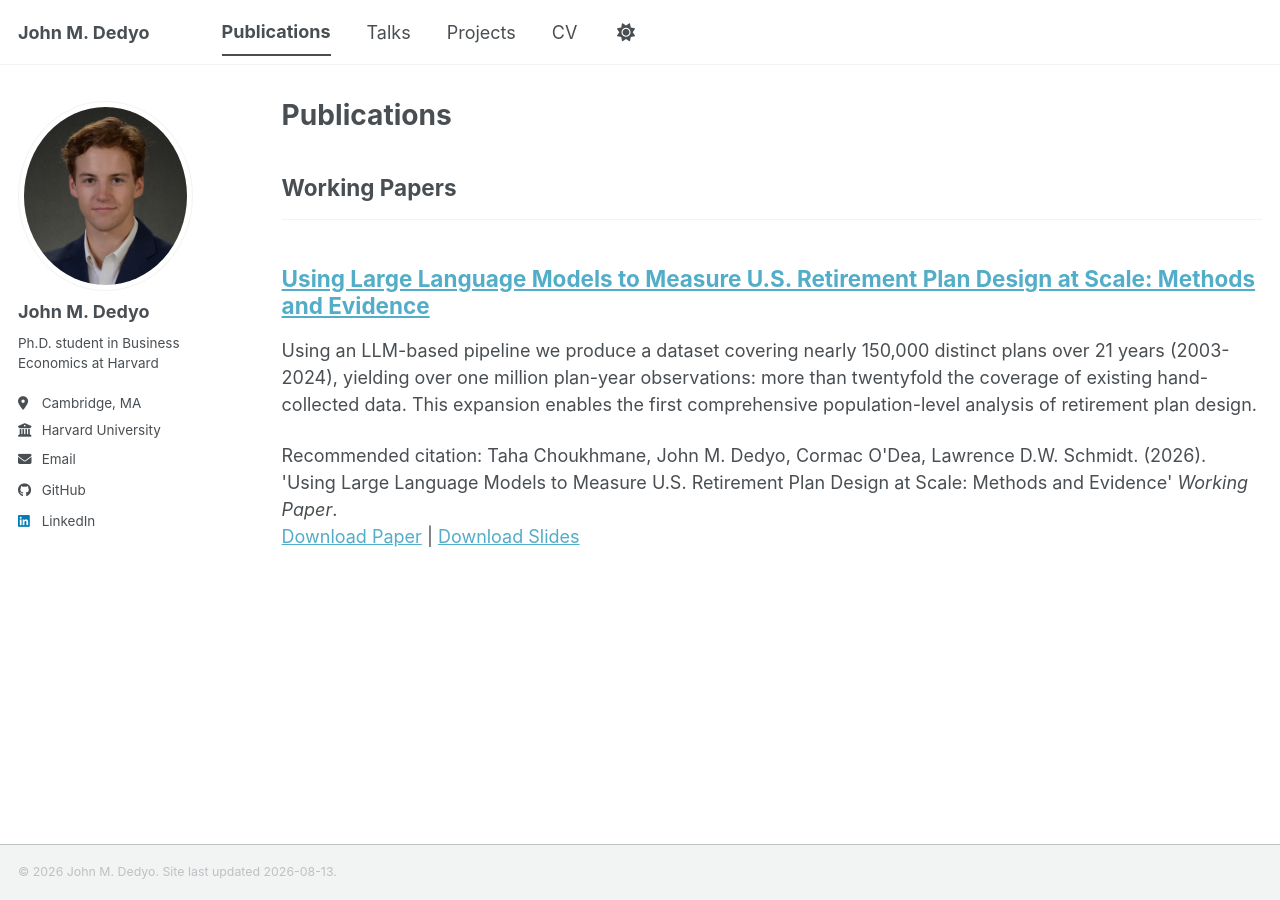
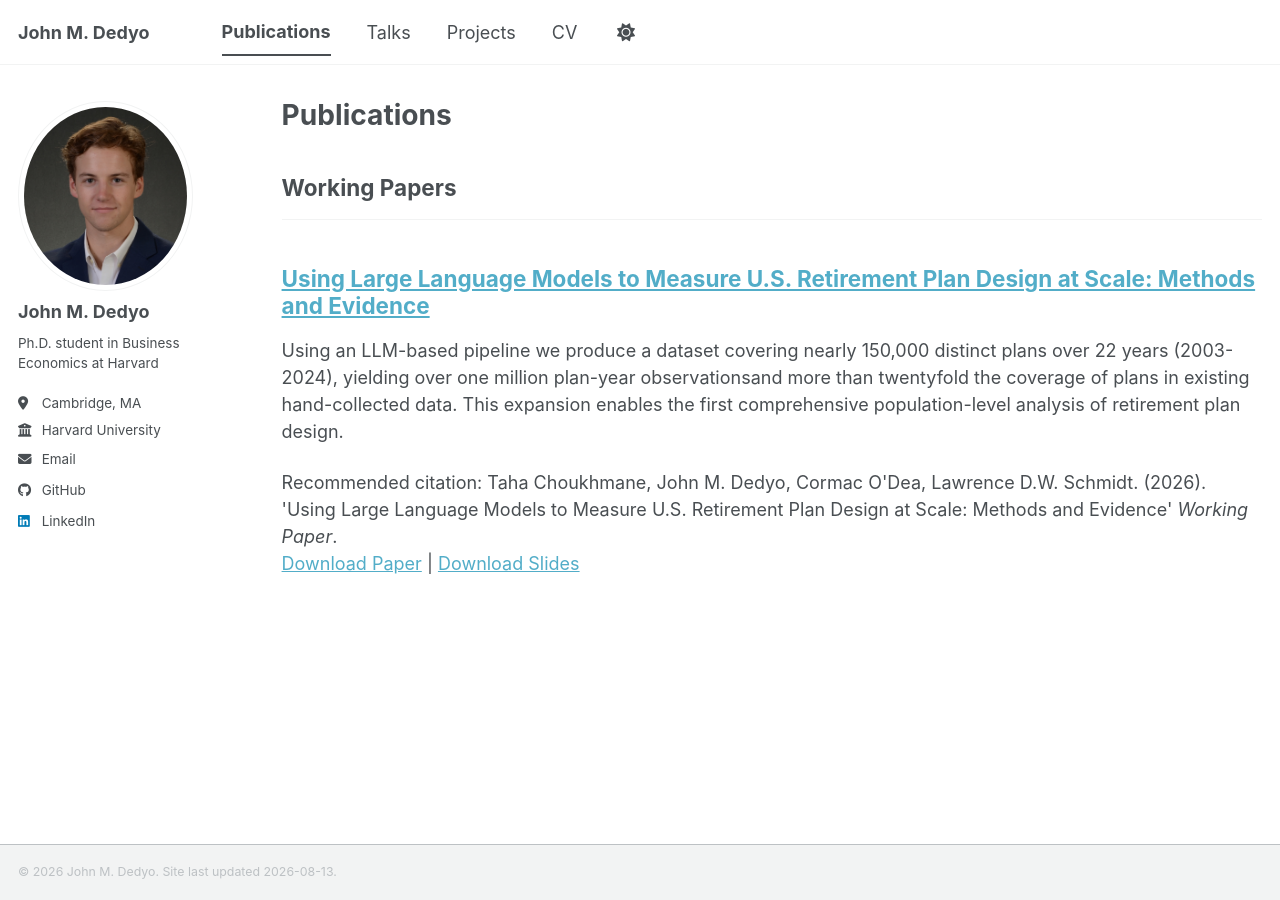
Before and after one commit to johndedyo/johndedyo.github.io, a Jekyll site: the page built from _pages/publications.html, in a window 1280 px wide. Built offline with Jekyll 4.4.1, drawn with Linux system fonts in a browser that asks for light colours; a script bundle is joined from its source files by our own code; library files that are not in the unit come from our copies.

Commit message:
Revise excerpt for publication details
Updated the excerpt to reflect the coverage of 22 years instead of 21 years.

```diff
--- a/_publications/2026-06-01_401k_llm.md
+++ b/_publications/2026-06-01_401k_llm.md
@@ -3,7 +3,7 @@
 collection: publications
 category: working_papers
 permalink: /publication/401k_llm
-excerpt: 'Using an LLM-based pipeline we produce a dataset covering nearly 150,000 distinct plans over 21 years (2003-2024), yielding over one million plan-year observations: more than twentyfold the coverage of existing hand-collected data. This expansion enables the first comprehensive population-level analysis of retirement plan design.'
+excerpt: 'Using an LLM-based pipeline we produce a dataset covering nearly 150,000 distinct plans over 22 years (2003-2024), yielding over one million plan-year observationsand more than twentyfold the coverage of plans in existing hand-collected data. This expansion enables the first comprehensive population-level analysis of retirement plan design.'
 date: 2026-08-13
 slidesurl: 'https://johndedyo.github.io/files/401k_llm_paper/nber_slides_final.pdf'
 paperurl: 'https://johndedyo.github.io/files/401k_llm_paper/CDOS_LLMRetirementAug26.pdf'
```
